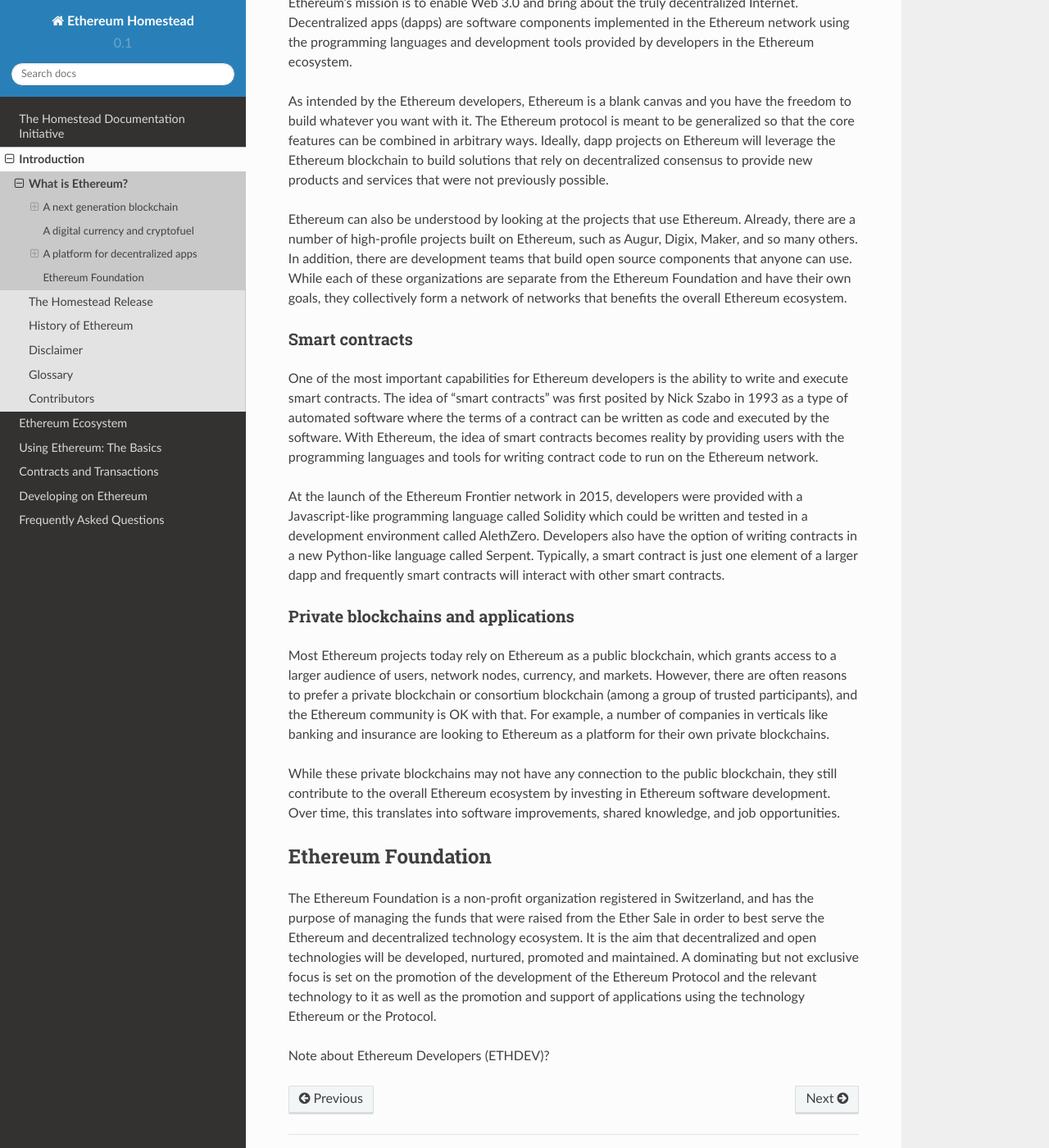
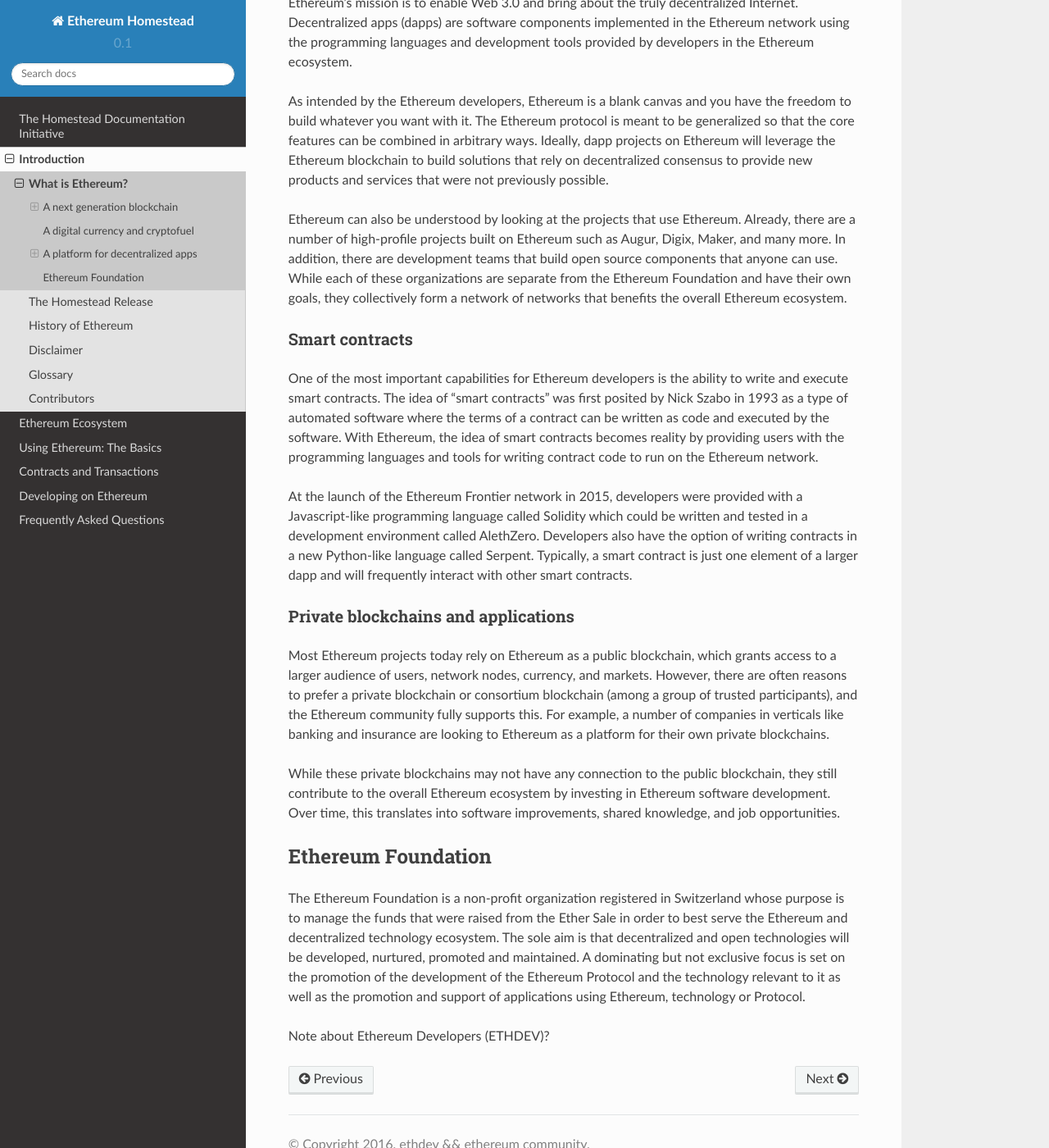
Before and after one commit to ethereum/homestead-guide, a Sphinx documentation site: the page built from source/introduction/what-is-ethereum.rst, in a window 1280 px wide and 1400 px high, scrolled down 1706 px. Shown: the whole window at 82% size. Built offline with Sphinx 7.4.7 and the Read the Docs theme 2.0.0, drawn with Linux system fonts in a browser that asks for light colours; some of the changed text lies outside the part shown.

Commit message:
Update what-is-ethereum.rst
Corrected grammar, reworded sentences(some subjective)

```diff
--- a/source/introduction/what-is-ethereum.rst
+++ b/source/introduction/what-is-ethereum.rst
@@ -6,7 +6,7 @@
 
 A next generation blockchain
 =======================================================================
-A blockchain is a distributed computing architecture where every network node executes and records the same transactions, grouped in blocks, where each block contains the mathematical calculation that validates it contains all of the transactions and is based on the previous block. If all nodes in the blockchain network have consensus on each block in the chain, then this enables a sort of distributed ledger or replicated database of the transactions that occurred.
+A blockchain is a distributed computing architecture where every network node executes and records the same transactions, grouped in blocks. Each block contains a mathematical calculation which verifies that it contains all of the transactions and is based on the previous block. If all nodes in the blockchain network have consensus on each block in the chain, then this enables a sort of distributed ledger or replicated database of the transactions that occurred.
 
 Blockchain technology first became prevalent through Bitcoin, which originated from Satoshi Nakamoto's white paper "Bitcoin: A Peer-to-Peer Electronic Cash System", published in 2009.  As a blockchain platform, it enables a decentralized ledger of transactions that are recorded and verified on all participating nodes in the network. Hence, it allows Bitcoin to serve as a digital currency where transactions are recorded in the blockchain and can be verified by all network nodes. For users, this enables one to reliably send money to another user anywhere in the world without a centralized payments platform.
 
@@ -35,24 +35,24 @@
 
 As intended by the Ethereum developers, Ethereum is a blank canvas and you have the freedom to build whatever you want with it. The Ethereum protocol is meant to be generalized so that the core features can be combined in arbitrary ways. Ideally, dapp projects on Ethereum will leverage the Ethereum blockchain to build solutions that rely on decentralized consensus to provide new products and services that were not previously possible.
 
-Ethereum can also be understood by looking at the projects that use Ethereum. Already, there are a number of high-profile projects built on Ethereum, such as Augur, Digix, Maker, and so many others. In addition, there are development teams that build open source components that anyone can use.  While each of these organizations are separate from the Ethereum Foundation and have their own goals, they collectively form a network of networks that benefits the overall Ethereum ecosystem.
+Ethereum can also be understood by looking at the projects that use Ethereum. Already, there are a number of high-profile projects built on Ethereum such as Augur, Digix, Maker, and many more. In addition, there are development teams that build open source components that anyone can use.  While each of these organizations are separate from the Ethereum Foundation and have their own goals, they collectively form a network of networks that benefits the overall Ethereum ecosystem.
 
 Smart contracts
 ---------------------------------------------------------------
 One of the most important capabilities for Ethereum developers is the ability to write and execute smart contracts. The idea of "smart contracts" was first posited by Nick Szabo in 1993 as a type of automated software where the terms of a contract can be written as code and executed by the software. With Ethereum, the idea of smart contracts becomes reality by providing users with the programming languages and tools for writing contract code to run on the Ethereum network.
 
-At the launch of the Ethereum Frontier network in 2015, developers were provided with a Javascript-like programming language called Solidity which could be written and tested in a development environment called AlethZero. Developers also have the option of writing contracts in a new Python-like language called Serpent. Typically, a smart contract is just one element of a larger dapp and frequently smart contracts will interact with other smart contracts.
+At the launch of the Ethereum Frontier network in 2015, developers were provided with a Javascript-like programming language called Solidity which could be written and tested in a development environment called AlethZero. Developers also have the option of writing contracts in a new Python-like language called Serpent. Typically, a smart contract is just one element of a larger dapp and will frequently interact with other smart contracts.
 
 
 Private blockchains and applications
 ---------------------------------------------------------------
-Most Ethereum projects today rely on Ethereum as a public blockchain, which grants access to a larger audience of users, network nodes, currency, and markets.  However, there are often reasons to prefer a private blockchain or consortium blockchain (among a group of trusted participants), and the Ethereum community is OK with that. For example, a number of companies in verticals like banking and insurance are looking to Ethereum as a platform for their own private blockchains.
+Most Ethereum projects today rely on Ethereum as a public blockchain, which grants access to a larger audience of users, network nodes, currency, and markets.  However, there are often reasons to prefer a private blockchain or consortium blockchain (among a group of trusted participants), and the Ethereum community fully supports this. For example, a number of companies in verticals like banking and insurance are looking to Ethereum as a platform for their own private blockchains.
 
 While these private blockchains may not have any connection to the public blockchain, they still contribute to the overall Ethereum ecosystem by investing in Ethereum software development. Over time, this translates into software improvements, shared knowledge, and job opportunities.
 
 
 Ethereum Foundation
 =======================================================================
-The Ethereum Foundation is a non-profit organization registered in Switzerland, and has the purpose of managing the funds that were raised from the Ether Sale in order to best serve the Ethereum and decentralized technology ecosystem. It is the aim that decentralized and open technologies will be developed, nurtured, promoted and maintained. A dominating but not exclusive focus is set on the promotion of the development of the Ethereum Protocol and the relevant technology to it as well as the promotion and support of applications using the technology Ethereum or the Protocol.
+The Ethereum Foundation is a non-profit organization registered in Switzerland whose purpose is to manage the funds that were raised from the Ether Sale in order to best serve the Ethereum and decentralized technology ecosystem. The sole aim is that decentralized and open technologies will be developed, nurtured, promoted and maintained. A dominating but not exclusive focus is set on the promotion of the development of the Ethereum Protocol and the technology relevant to it as well as the promotion and support of applications using Ethereum, technology or Protocol.
 
 Note about Ethereum Developers (ETHDEV)?
```
Also changed, not shown: other parts of source/introduction/what-is-ethereum.rst (+3 -3 lines).
